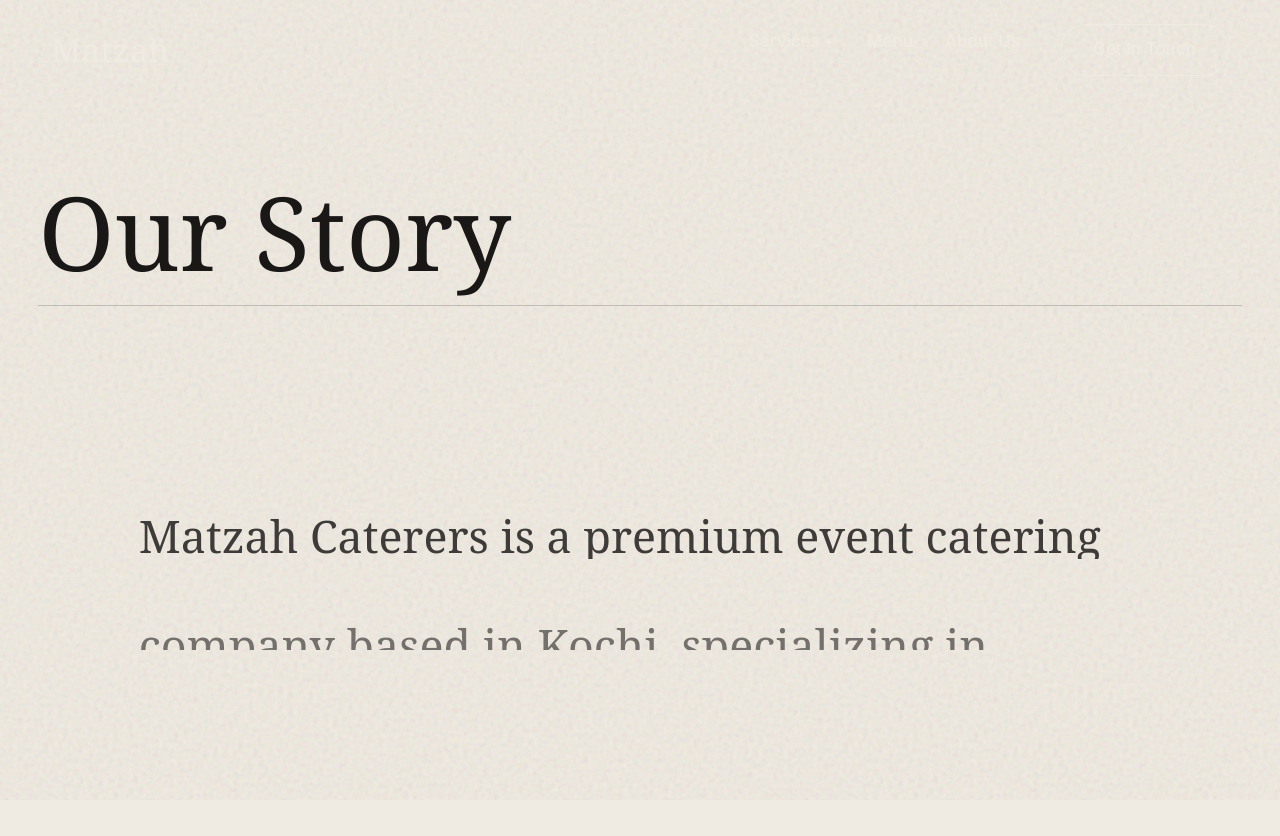
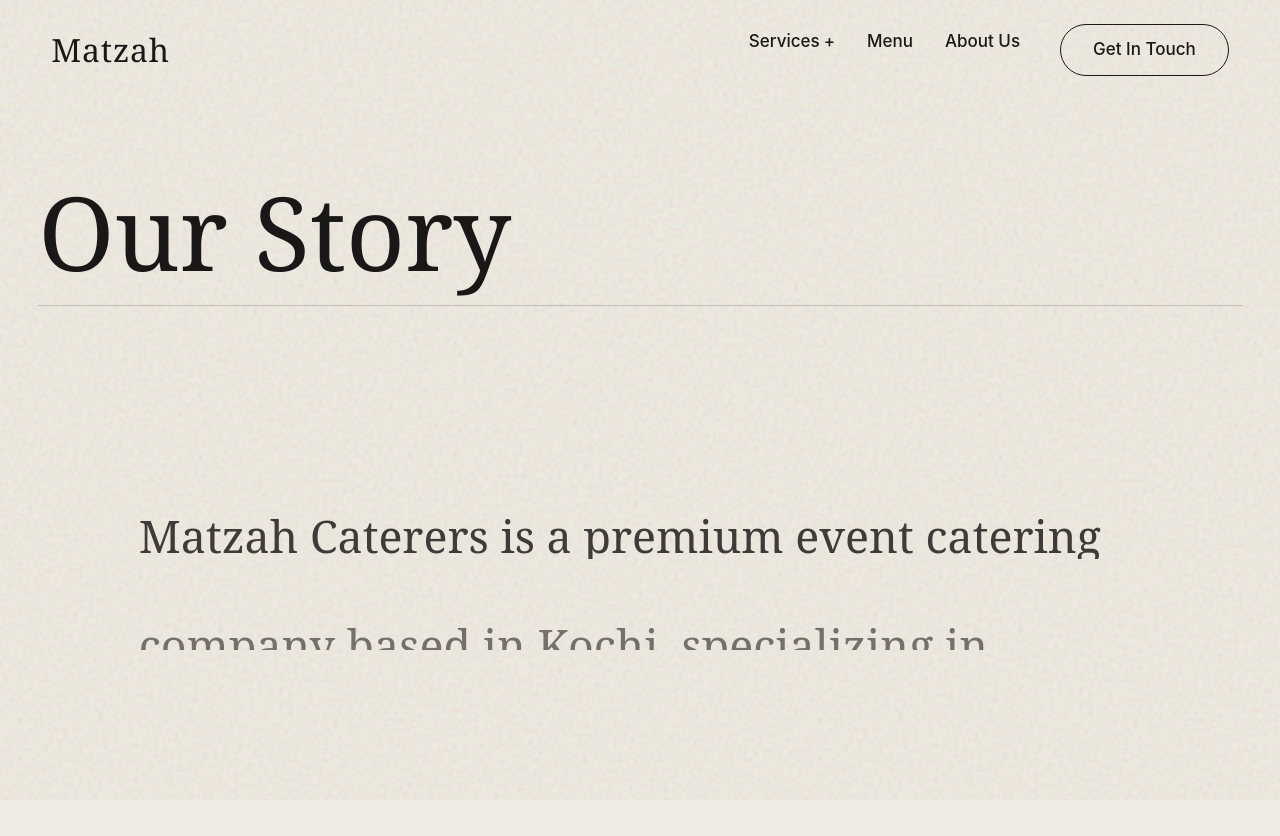
Before and after one commit to Blessan-Alex/matzahweb, a Next.js app: page /about in a window 1280 px wide. Shown: the top 836 px of the page. Built offline with nearby package versions, Linux system fonts and the light colour scheme.

Commit message:
add endpoints

```diff
--- a/package.json
+++ b/package.json
@@ -9,6 +9,7 @@
     "lint": "eslint"
   },
   "dependencies": {
+    "@gsap/react": "^2.1.2",
     "clsx": "^2.1.1",
     "gsap": "^3.14.2",
     "lenis": "^1.3.17",
--- a/src/components/layout/Header.tsx
+++ b/src/components/layout/Header.tsx
@@ -4,20 +4,33 @@
 import gsap from "gsap";
 import { ScrollTrigger } from "gsap/ScrollTrigger";
 import Link from "next/link";
+import { usePathname } from "next/navigation";
 import { Circle, Menu } from "lucide-react";
 
 export default function Header() {
+    const pathname = usePathname();
+    const isHomePage = pathname === '/';
+
     const headerRef = useRef<HTMLElement>(null);
     const linksRef = useRef<HTMLDivElement>(null);
-    const [isDarkText, setIsDarkText] = useState(false);
+
+    // Default to dark text if we are NOT on the homepage
+    const [isDarkText, setIsDarkText] = useState(!isHomePage);
     const [isMobileMenuOpen, setIsMobileMenuOpen] = useState(false);
 
     useEffect(() => {
+        // If not on homepage, force dark text and skip ScrollTrigger
+        if (!isHomePage) {
+            setIsDarkText(true);
+            return;
+        }
+
         gsap.registerPlugin(ScrollTrigger);
 
         // Determine if we've scrolled past the hero mask expansion
         // 1200 is the pixel distance defined in HeroSection's scrollTl
         const colorTrigger = ScrollTrigger.create({
+            trigger: document.body,
             start: 1200,
             onEnter: () => setIsDarkText(true),
             onLeaveBack: () => setIsDarkText(false),
@@ -26,7 +39,7 @@
         return () => {
             colorTrigger.kill();
         };
-    }, []);
+    }, [isHomePage]);
 
     return (
         <header
@@ -72,7 +85,7 @@
 
                     {/* CTA Button (Desktop) & Hamburger (Mobile) */}
                     <div className="flex items-center gap-4">
-                        <Link href="/contact" className="hidden md:inline-flex px-8 py-3 rounded-full border border-current transition-colors duration-300 hover:bg-current hover:text-primary-bg font-sans text-[16px] md:text-[17px] font-medium pointer-events-auto text-center items-center justify-center">
+                        <Link href="/contact" className="hidden md:inline-flex px-8 py-3 rounded-full border border-current transition-colors duration-300 hover:bg-current hover:text-[#F0EBE2] font-sans text-[16px] md:text-[17px] font-medium pointer-events-auto text-center items-center justify-center">
                             Get In Touch
                         </Link>
                         <button
--- a/src/components/sections/AboutSection.tsx
+++ b/src/components/sections/AboutSection.tsx
@@ -1,29 +1,27 @@
 "use client";
 
-import { useEffect, useRef } from "react";
+import { useRef } from "react";
 import gsap from "gsap";
 import { ScrollTrigger } from "gsap/ScrollTrigger";
+import { useGSAP } from "@gsap/react";
 import SplitType from "split-type";
+
+gsap.registerPlugin(ScrollTrigger, useGSAP);
 
 export default function AboutSection() {
     const sectionRef = useRef<HTMLElement>(null);
     const textContainerRef = useRef<HTMLDivElement>(null);
 
-    useEffect(() => {
-        gsap.registerPlugin(ScrollTrigger);
+    useGSAP(() => {
+        // 1. Split text into lines for the "wipe" reveal effect
+        if (!textContainerRef.current) return;
 
-        // 1. Split text into lines for the "wipe" reveal effect
-        let split: SplitType | null = null;
-
-        if (textContainerRef.current) {
-            // Split into lines
-            split = new SplitType(textContainerRef.current, { types: 'lines' });
+        const split = new SplitType(textContainerRef.current, { types: 'lines' });
 
         // Prepare lines for upward fade animation
         split.lines?.forEach((line) => {
             const wrapper = document.createElement('div');
             wrapper.className = 'overflow-hidden line-wrapper';
-                // Adjust for alignment if needed, inline-block handles it well
             wrapper.style.display = 'inline-block';
             wrapper.style.width = '100%';
 
@@ -49,13 +47,7 @@
                 ease: "power2.out"
             });
         }
-        }
-
-        return () => {
-            split?.revert();
-            ScrollTrigger.getAll().forEach(t => t.kill());
-        };
-    }, []);
+    }, { scope: sectionRef }); // the react GSAP hook automatically reverts everything on unmount!
 
     return (
         <section
--- a/src/components/sections/HeroSection.tsx
+++ b/src/components/sections/HeroSection.tsx
@@ -3,7 +3,11 @@
 import { useEffect, useRef } from "react";
 import gsap from "gsap";
 import { ScrollTrigger } from "gsap/ScrollTrigger";
+import { useGSAP } from "@gsap/react";
 import SplitType from "split-type";
+import Image from "next/image";
+
+gsap.registerPlugin(ScrollTrigger, useGSAP);
 
 export default function HeroSection() {
     const sectionRef = useRef<HTMLElement>(null);
@@ -13,9 +17,7 @@
     const curveTextRef = useRef<HTMLDivElement>(null);
     const overlayRef = useRef<HTMLDivElement>(null);
 
-    useEffect(() => {
-        gsap.registerPlugin(ScrollTrigger);
-
+    useGSAP(() => {
         // 1. Text Split Setup
         let split: SplitType | null = null;
         if (textRef.current) {
@@ -111,10 +113,10 @@
 
         return () => {
             window.removeEventListener("preloaderComplete", playEntrance);
-            split?.revert();
+            if (split) split.revert();
             ScrollTrigger.getAll().forEach(t => t.kill());
         };
-    }, []);
+    }, { scope: sectionRef });
 
     return (
         <section
```
Also changed, not shown: 1 other file (tests, documents, lock files or other folders). Lines whose indentation alone changed are shown as unchanged.
